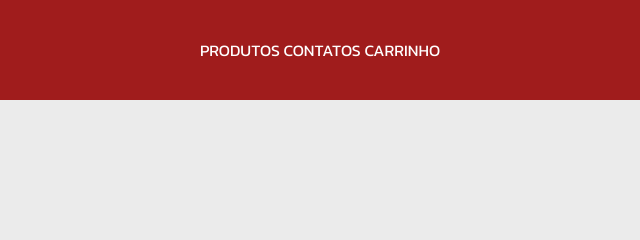
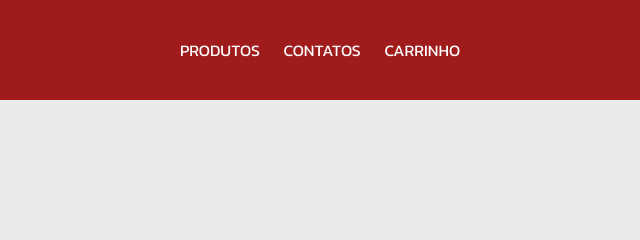
Before and after one commit to Retrowwave/MakeUp, a plain HTML site: page index.html in a window 1280 px wide. Shown: the top 240 px of the page, 264-904 px from the left. Drawn offline with Linux system fonts and the light colour scheme.

Commit message:
Alterações no css e paginas

```diff
--- a/style.css
+++ b/style.css
@@ -23,6 +23,15 @@ ul {
 li {
     color: rgb(255, 255, 255);
     display: inline;
+    margin: 0 10px; /* Adicione margens horizontais para separar os elementos */
+}
+
+li:first-child {
+    margin-left: 0; /* Remova a margem à esquerda do primeiro elemento */
+}
+
+li:last-child {
+    margin-right: 0; /* Remova a margem à direita do último elemento */
 }
 
 li a {
```
